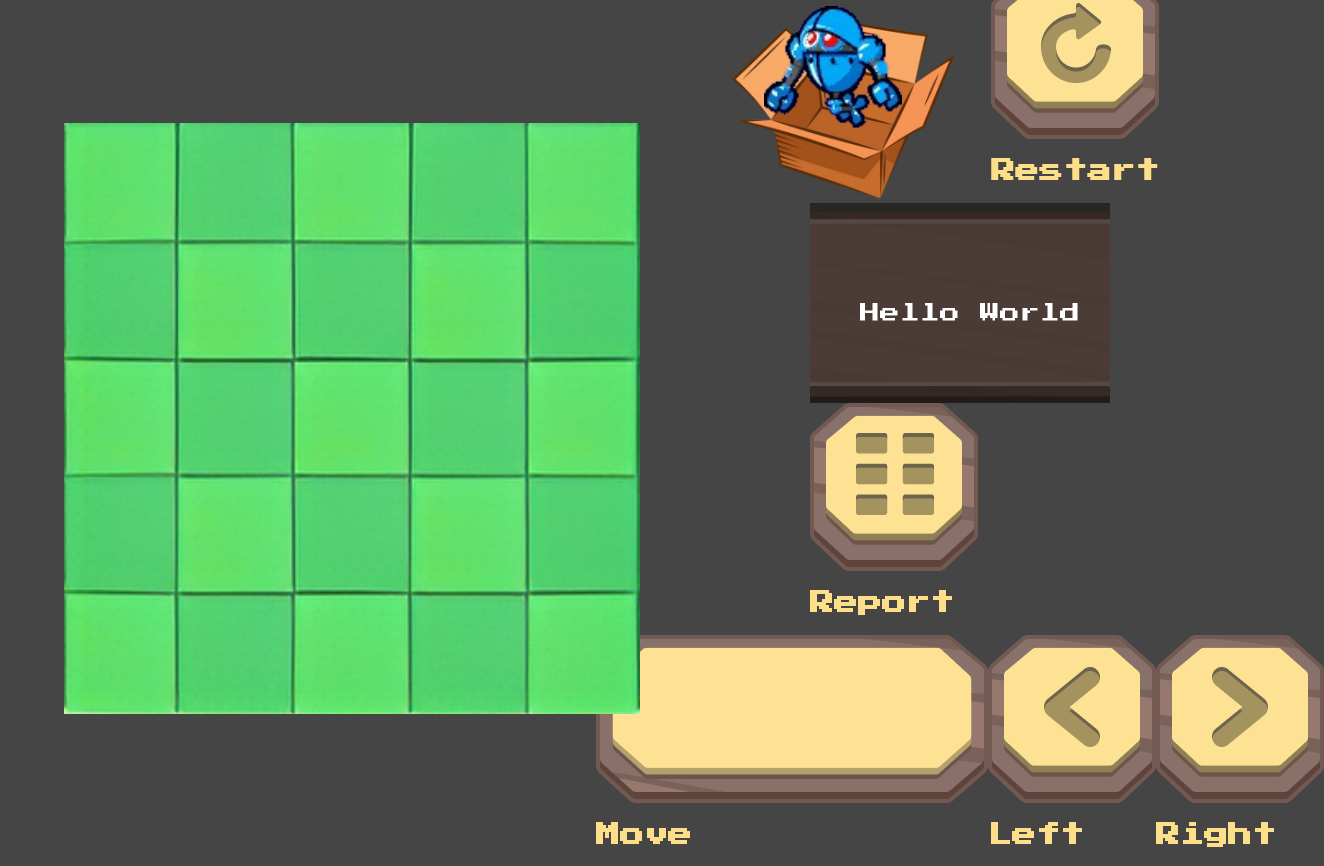
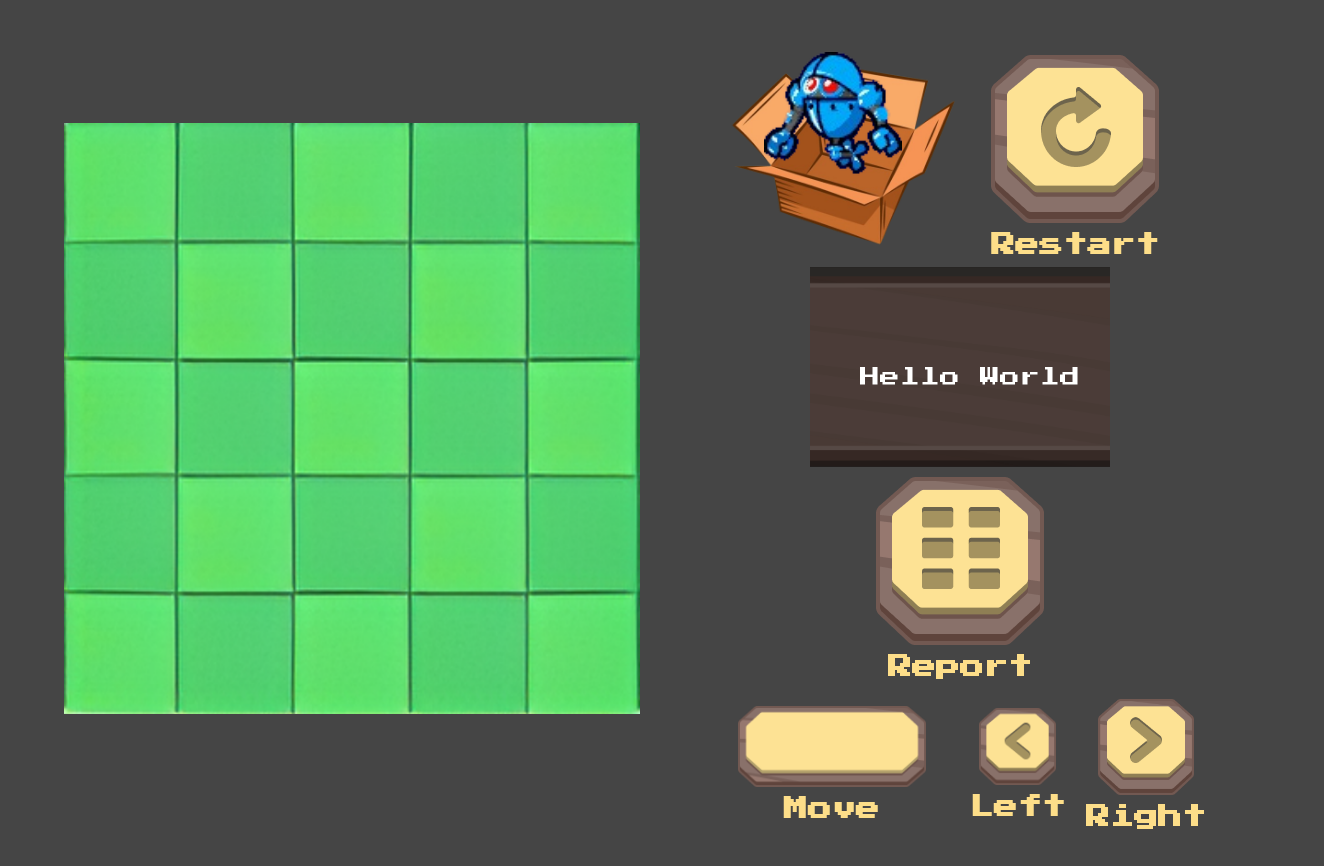
Before and after one commit to athom031/Prop_Ellrs_Tabletop, a React (Create React App) app in the folder prop-ellrs-tabletop/: page / in a window 1280 px wide. Shown: the whole page, 1324 px wide, since content can reach past the window. After the commit the page ends 839 px from the top, so only its background shows below. Built offline with nearby package versions, Linux system fonts and the light colour scheme.

Commit message:
styled player start

```diff
--- a/prop-ellrs-tabletop/src/App.css
+++ b/prop-ellrs-tabletop/src/App.css
@@ -125,4 +125,31 @@ body {
     text-align: center;
     padding: 10px; /* Padding to ensure text does not touch the edges */
     background-color: rgba(0, 0, 0, 0.5); /* Optional: Adds a semi-transparent overlay */
-  }
+}
+
+
+.reusable-button {
+    display: flex;
+    flex-direction: column;
+    align-items: center;
+    justify-content: center;
+    width: 100%;
+    height: 100%;
+    padding: 10px;
+    box-sizing: border-box;
+}
+
+.button-img {
+    width: auto;
+    max-width: 80%;
+    height: auto;
+}
+
+.reusable-button h2 {
+    margin: 10px 0 0 0;
+    text-align: center;
+}
+
+.restart-button {
+    padding-top: 10%;
+}
```
